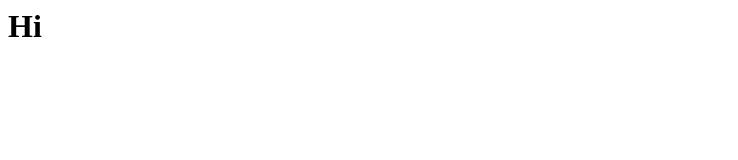
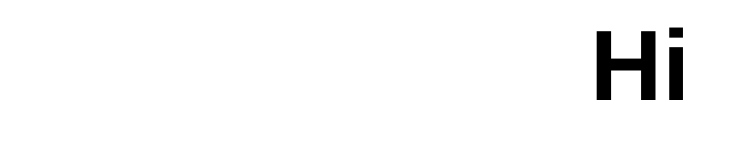
Before and after one commit to mhn147/hello, a plain HTML site: page index.html in a window 1280 px wide. Shown: the whole page, without its empty margins (0-738 px from the left). Drawn offline with Linux system fonts and the light colour scheme.

Commit message:
Center the H1

```diff
--- a/index.html
+++ b/index.html
@@ -2,6 +2,13 @@
     <head>
         <title></title>
         <meta charset="utf-8">
+        <style>
+            h1 {
+                text-align: center;
+                font-family: Helvetica;
+                font-size: 100px;
+            }
+        </style>
     </head>
     <body>
         <h1>Hi</h1>
```
